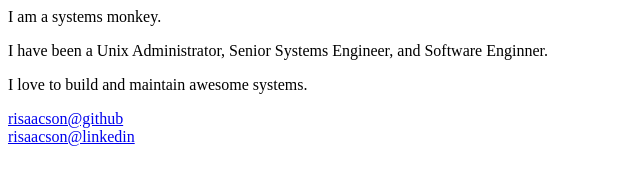
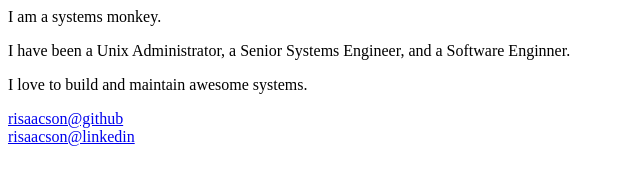
Before and after one commit to risaacson/risaacson.github.com, a plain HTML site: page index.html in a window 1280 px wide. Shown: the full height of the page, 0-640 px from the left. Drawn offline with Linux system fonts and the light colour scheme.

Commit message:
Minor updates.

```diff
--- a/index.html
+++ b/index.html
@@ -4,7 +4,7 @@
   </head>
   <body>
     <p>I am a systems monkey.</p>
-    <p>I have been a Unix Administrator, Senior Systems Engineer, and Software Enginner.</p>
+    <p>I have been a Unix Administrator, a Senior Systems Engineer, and a Software Enginner.</p>
     <p>I love to build and maintain awesome systems.</p>
     <a href="http://github.com/risaacson/">risaacson@github</a><br />
     <a href="http://www.linkedin.com/in/risaacson">risaacson@linkedin</a><br />
```
